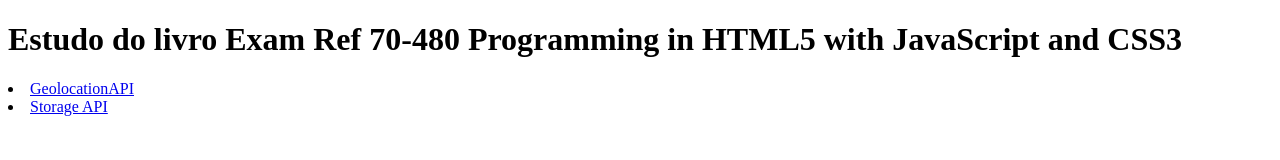
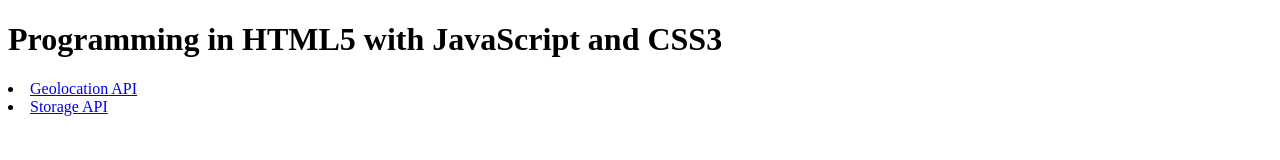
Before and after one commit to KateKas/70-480, a plain HTML site: page index.html in a window 1280 px wide. Drawn offline with Linux system fonts and the light colour scheme.

Commit message:
Update index.html

```diff
--- a/index.html
+++ b/index.html
@@ -10,9 +10,9 @@
 </head>
 <body>
     <div id="Header">
-        <h1>Estudo do livro Exam Ref 70-480 Programming in HTML5 with JavaScript and CSS3</h1>
+        <h1>Programming in HTML5 with JavaScript and CSS3</h1>
         <nav>
-            <li><a href="Geolocation API.html">GeolocationAPI</a></li>
+            <li><a href="Geolocation API.html">Geolocation API</a></li>
             <li><a href="WebStorageAPI.html">Storage API</a></li>
         </nav>
     </div>
```
